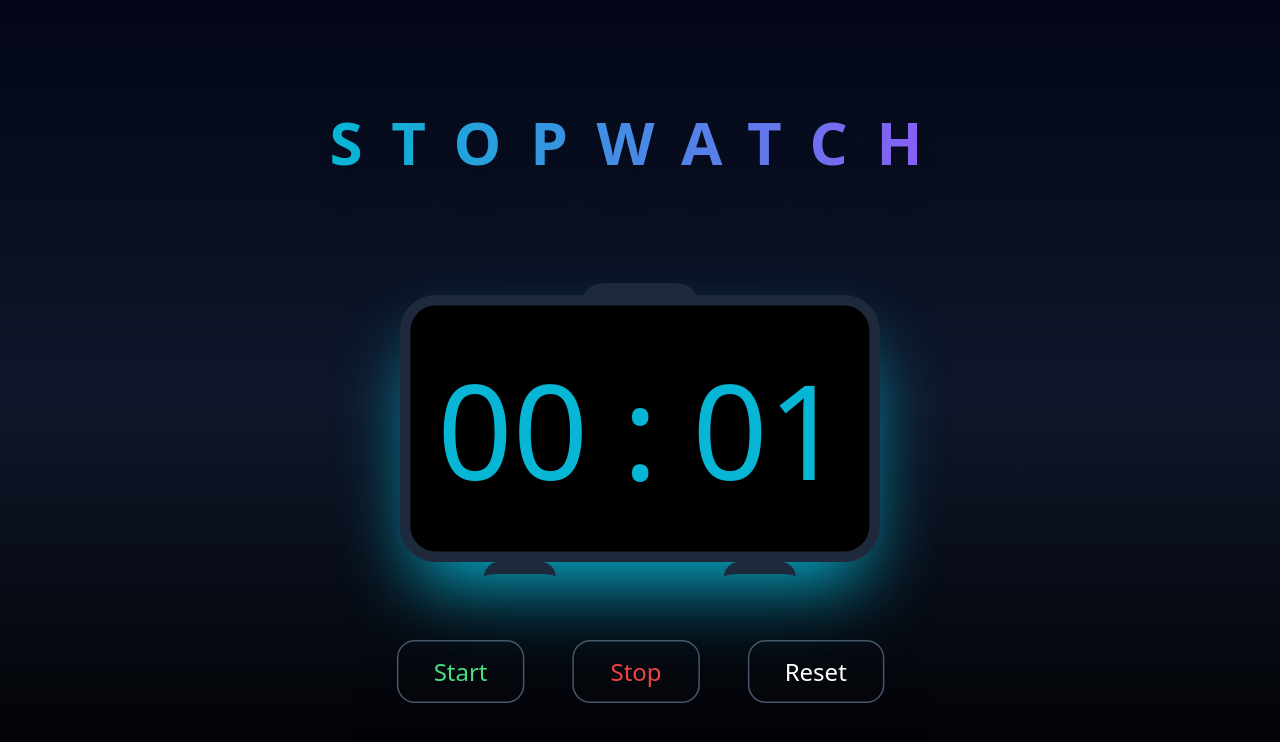
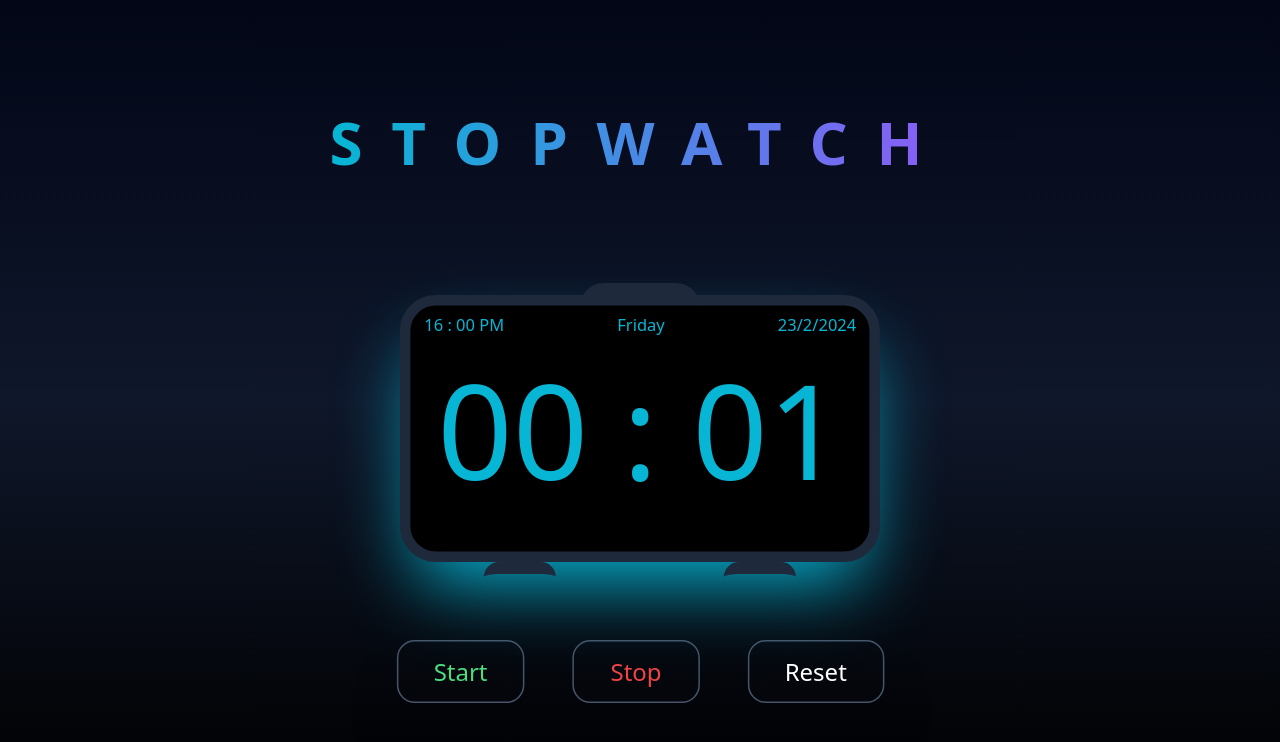
Before and after one commit to Rataash99/stopWatch, a website: page index.html in a window 1280 px wide. Both pictures are taken after a click on the button "Start". Drawn offline with Linux system fonts and the light colour scheme.

Commit message:
date features added and readme.md edited

```diff
--- a/index.html
+++ b/index.html
@@ -4,7 +4,7 @@
     <meta charset="UTF-8" />
     <meta name="viewport" content="width=device-width, initial-scale=1.0" />
     <title>Stop-Watch</title>
-    <link rel="stylesheet" href="./public/styles.css">
+    <link rel="stylesheet" href="./public/output.css">
   </head>
   <body class="box-border bg-gradient-to-b from-slate-950 via-slate-900 to-black bg-center bg-no-repeat bg-cover bg-fixed text-white">
     <div
@@ -15,9 +15,22 @@
         id="stopwatch"
         class="flex gap-y-[2rem] flex-col items-center p-10 w-auto scale-75 sm:scale-125 lg:scale-150 transition duration-200 max-w-screen-xl"
       >
-      <h1 id="heading" class = 'tracking-[1.2rem] uppercase text-[2rem] md:text-[2.5rem] mb-10 bg-clip-text text-transparent bg-gradient-to-r from-cyan-500 to-violet-500 drop-shadow-xl font-semibold'>StopWatch</h1>
+      <h1 id="heading" class = 'tracking-[1.2rem] uppercase text-[2rem] md:text-[2.5rem] mb-10 bg-clip-text text-transparent bg-gradient-to-r from-cyan-500 to-violet-500 font-semibold'>StopWatch</h1>
+
+      <!-- html for watch section  -->
+
         <div class="clock relative animate-wiggle w-64 sm:w-80">
-            <div id="clock-top" class = "border-slate-800 rounded-2xl border-t-[0.5rem] w-20 h-[2rem] absolute -top-2 left-1/2 transform -translate-x-1/2"></div>
+          <div id="clock-top" class = "border-slate-800 rounded-2xl border-t-[0.5rem] w-20 h-[2rem] absolute -top-2 left-1/2 transform -translate-x-1/2"></div>
+          <div id="realtime" class = "absolute flex justify-between w-[90%] left-0 right-0 mx-auto top-3">
+            <!-- div for realTime Clock  -->
+            <div id="realTime-clock" class = "text-cyan-500 text-[11px]" ></div>
+
+            <!-- div for current day -->
+            <div id="day" class = "text-cyan-500 text-[11px]""></div>
+
+            <!-- div for curr date -->
+            <div id="date" class = "text-cyan-500 text-[11px]"></div>
+          </div>
           <p
             id="timer"
             class="text-[4rem] sm:text-[5.5rem] border-[0.45rem] border-slate-800 sm:px-2 py-[1rem]  text-cyan-500 rounded-3xl shadow-2xl shadow-cyan-500 bg-black text-center"
@@ -29,6 +42,9 @@
               <div id="right-stand" class = "border-slate-800 rounded-xl border-t-[0.5rem] w-12 h-5"></div>
           </div>
         </div>
+
+        <!-- html for controllers  -->
+
         <div id="watch-controller" class="flex gap-x-8 flex-col gap-y-5 sm:flex-row">
           <button
             id="start-timer"
--- a/index.js
+++ b/index.js
@@ -3,9 +3,40 @@ const start = document.querySelector('#start-timer');
 const stop = document.querySelector('#stop-timer');
 const reset = document.querySelector('#reset-timer');
 const clock = document.querySelector('.clock');
-let timer;
+
+let timer; // timer for setting interval
 let seconds = 0, minutes = 0;
 
+// handling realTime clock data
+function handleDate(){
+    const currDay = document.querySelector('#day');
+    const realTime = document.querySelector("#realTime-clock");
+    const currDate = document.querySelector("#date");
+
+    let daysArray = ["Sunday", "Monday", "Tuesday", "wednesday", "Thursday", "Friday", "Saturday"];
+
+    let date = new Date();
+    let hourNow = date.getHours();
+    let minuteNow = date.getMinutes();
+    let day = date.getDay();
+    let Year = date.getFullYear();
+    let month = date.getMonth() + 1;
+    let dateToday = date.getDate();
+
+
+    hourNow = hourNow < 10 ? '0' + hourNow : hourNow;
+    minuteNow = minuteNow < 10 ? '0' + minuteNow : minuteNow;
+
+    let period = hourNow >= 12 ? 'PM' : "AM";
+    let timeString = hourNow + " : " + minuteNow + " " + period;
+
+    realTime.textContent = timeString;
+    currDay.textContent =  daysArray[day];
+    currDate.textContent = `${dateToday}/${month}/${Year}`;
+}
+setInterval(handleDate, 1000); // setting interval for realTime clock
+
+//handling start button
 function handleStart(){
     clock.classList.remove("animate-wiggle");
     timer = setInterval(() => {
@@ -17,12 +48,16 @@ function handleStart(){
         seconds++;
     },1000);
     start.disabled = true;
-    reset.disabled = false;
+    reset.disabled = false;ß
 }
+
+// handling stop button
 function handleStop(){
     clearInterval(timer);
     start.disabled = false;
 }
+
+// handling reset button
 function handleReset(){
     clock.classList.add("animate-wiggle");
     clearInterval(timer);
@@ -31,10 +66,9 @@ function handleReset(){
     watchtimer.textContent = "◕_◕";
     start.disabled = false;
     reset.disabled = true;
-
-
 }
 
+// event handlers for all start, stop and reset
 start.addEventListener('click', handleStart);
 stop.addEventListener('click', handleStop);
 reset.addEventListener('click', handleReset);
--- a/tailwind.config.js
+++ b/tailwind.config.js
@@ -15,9 +15,9 @@ module.exports = {
         },
         wiggle: {
           '0%, 100%': { transform: 'rotate(-6deg)' },
-          '50%': { transform: 'rotate(6deg)' },
+          '50%': { transform: 'rotate(6deg)'},
         }
-      },
+      }
     },
   },
   plugins: [],
```
Also changed, not shown: package.json (+9 -1 lines), README.md, public/output.css, styles.css (added).
